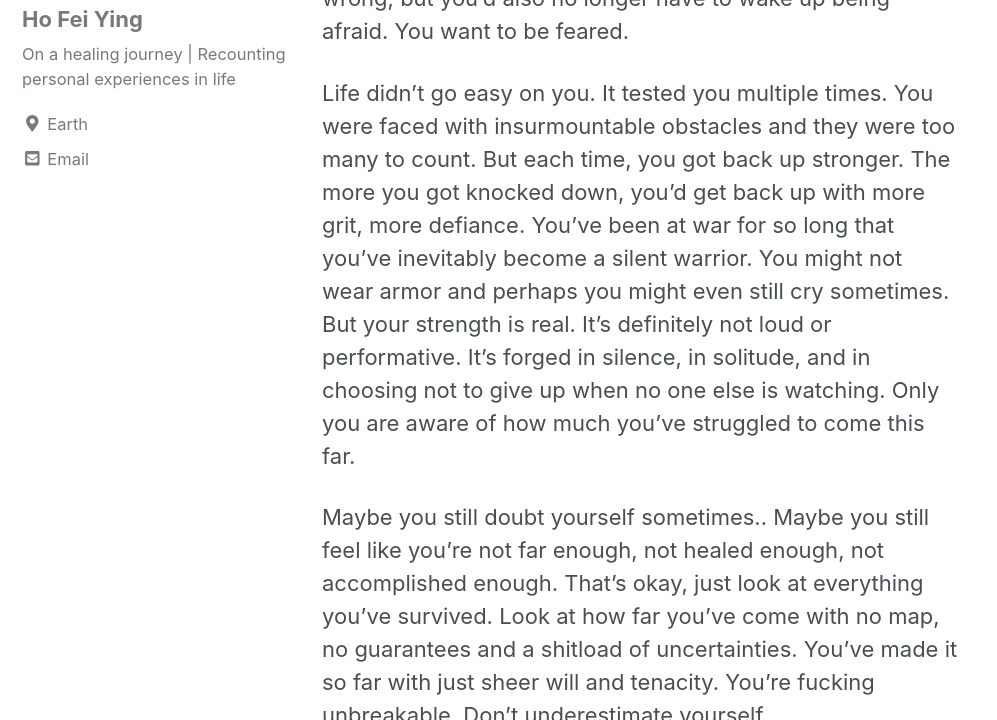
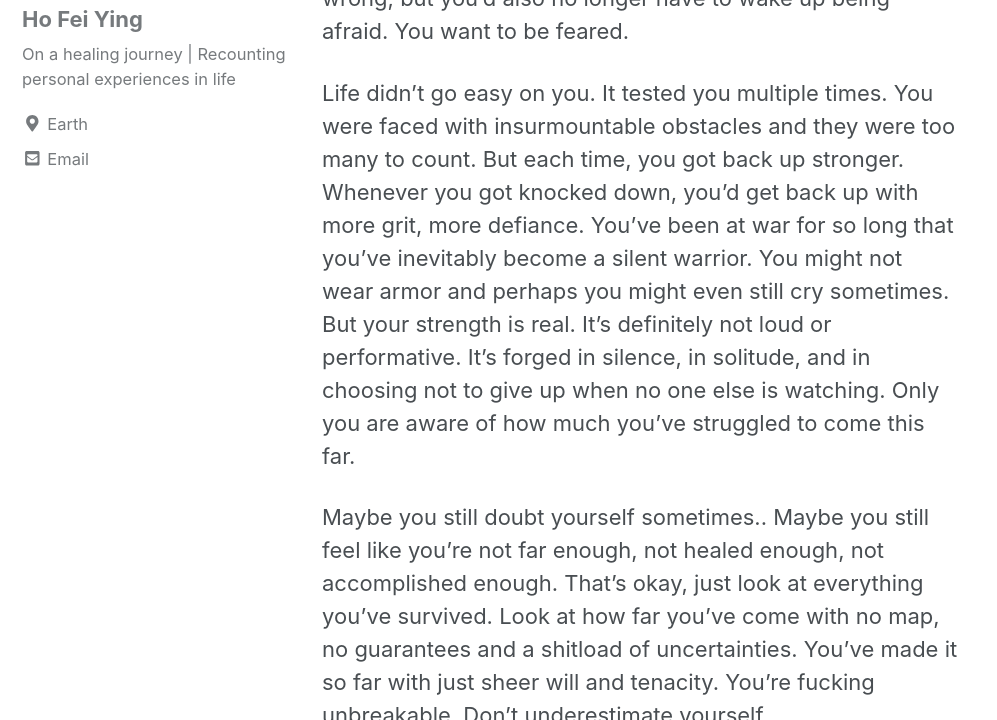
Before and after one commit to feisty171/blog, a Jekyll site: the page built from _posts/2025-07-12-A-Letter-To-My-Future-Self.md, in a window 1280 px wide and 900 px high, scrolled down 1213 px, cut to the strip 180-900 px from the top of the window. Shown: the whole strip, without its empty margins (0-997 px from the left). Built offline with Jekyll 4.4.1, drawn with Linux system fonts in a browser that asks for light colours; cached includes are drawn as plain includes; nearby versions of some CDN libraries.

Commit message:
Update 2025-07-12-A-Letter-To-My-Future-Self.md

```diff
--- a/_posts/2025-07-12-A-Letter-To-My-Future-Self.md
+++ b/_posts/2025-07-12-A-Letter-To-My-Future-Self.md
@@ -11,7 +11,7 @@ For a long time, you believed those scars made you broken and you let it define
 
 But here’s the part that matters most. Despite all the punches life threw at you, you kept going. It gave you the hunger for success, the desire to achieve great things, to become powerful. Because not only will you prove the doubters wrong, but you’d also no longer have to wake up being afraid. You want to be feared.
 
-Life didn’t go easy on you. It tested you multiple times. You were faced with insurmountable obstacles and they were too many to count. But each time, you got back up stronger. The more you got knocked down, you’d get back up with more grit, more defiance. You've been at war for so long that you’ve inevitably become a silent warrior. You might not wear armor and perhaps you might even still cry sometimes. But your strength is real. It’s definitely not loud or performative. It’s forged in silence, in solitude, and in choosing not to give up when no one else is watching. Only you are aware of how much you’ve struggled to come this far.
+Life didn’t go easy on you. It tested you multiple times. You were faced with insurmountable obstacles and they were too many to count. But each time, you got back up stronger. Whenever you got knocked down, you’d get back up with more grit, more defiance. You've been at war for so long that you’ve inevitably become a silent warrior. You might not wear armor and perhaps you might even still cry sometimes. But your strength is real. It’s definitely not loud or performative. It’s forged in silence, in solitude, and in choosing not to give up when no one else is watching. Only you are aware of how much you’ve struggled to come this far.
 
 Maybe you still doubt yourself sometimes.. Maybe you still feel like you’re not far enough, not healed enough, not accomplished enough. That’s okay, just look at everything you’ve survived. Look at how far you've come with no map, no guarantees and a shitload of uncertainties. You’ve made it so far with just sheer will and tenacity. You’re fucking unbreakable. Don’t underestimate yourself.
 
```
